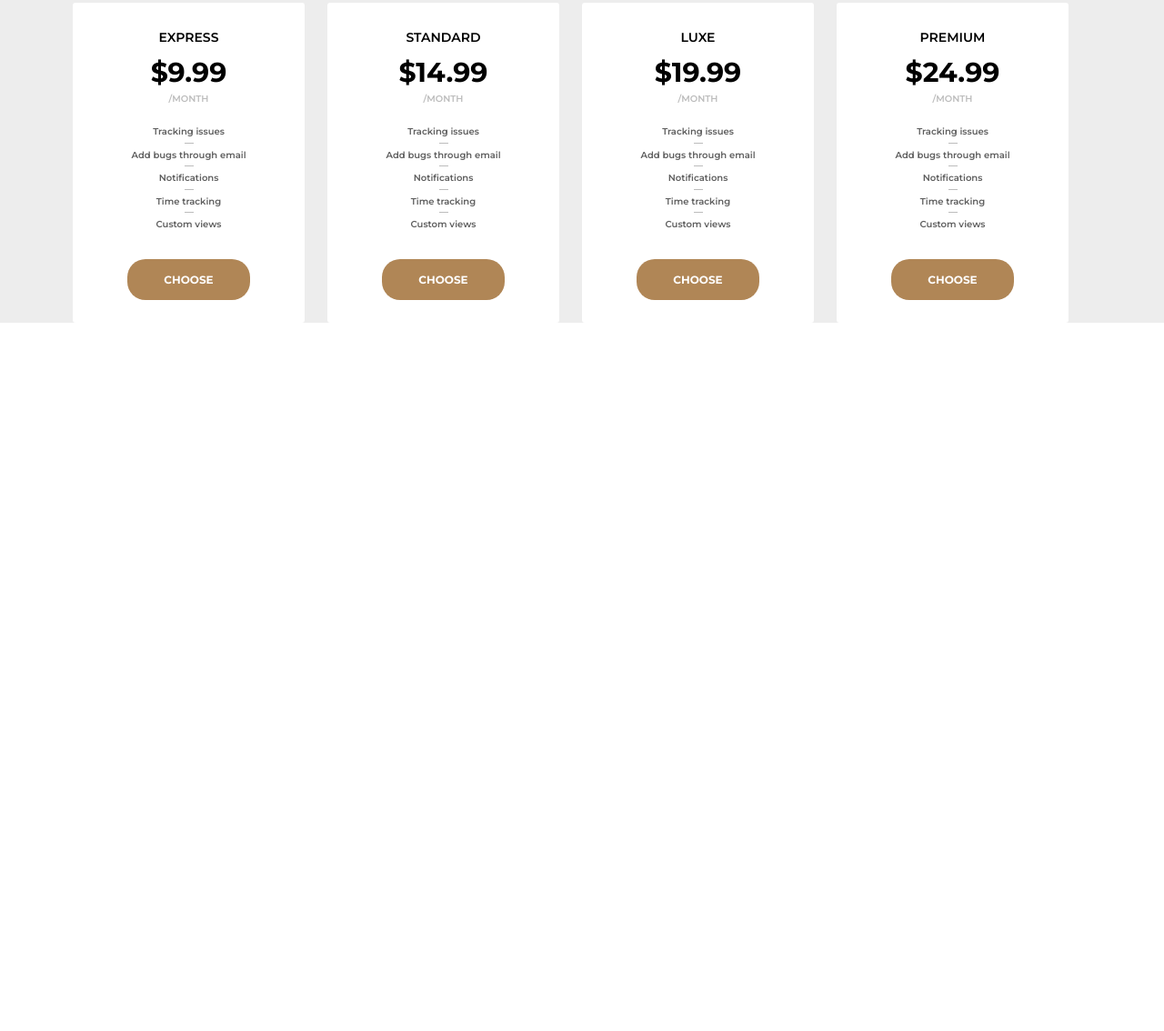
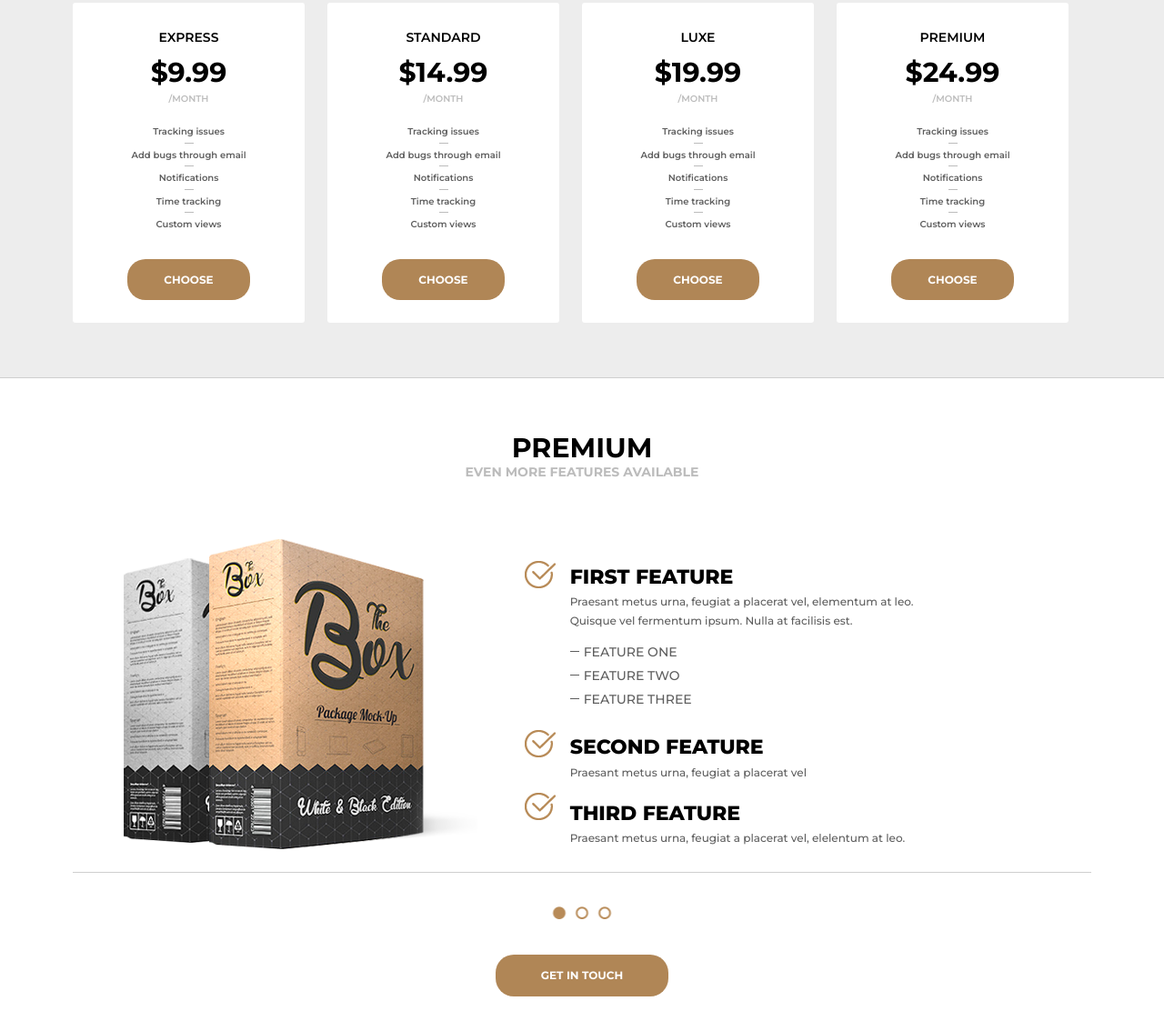
Before and after one commit to PawelZurawka/Awax_Website, a website: page index.html in a window 1280 px wide. Shown: the part 4207-5341 px from the top of the page at 91% size. Before the commit the page ends 4562 px from the top, so only its background shows below. Drawn offline with Linux system fonts and the light colour scheme.

Commit message:
Finish premium section

```diff
--- a/index.html
+++ b/index.html
@@ -345,6 +345,40 @@
             </div>
         </div>
       </section>
+      <section class="premium">
+        <div class="container premium__wrapper">
+          <h2 class="section__header--black team__header">premium</h2>
+          <p class="section-subheading">even more features available</p>
+          <div class="row">
+            <div class="col-5">
+              <img src="./images/box.png" alt="box">
+            </div>
+            <div class="col-7 premium__col-right">
+              <img class="premium__checkbox-img" src="./images/checkbox.png" alt="checkbox">
+              <div class="premium__feature-wrapper">
+                <h3 class="premium__feature-header premium__feature-header-first">first feature</h3>
+                <p class="premium__feature-text">Praesant metus urna, feugiat a placerat vel, elementum at leo. Quisque vel fermentum ipsum. Nulla at facilisis est.</p>
+                <ul class="premium__feature-list">
+                  <li class="premium__feature-list-item">feature one</li>
+                  <li class="premium__feature-list-item">feature two</li>
+                  <li class="premium__feature-list-item">feature three</li>
+                </ul>
+              </div>
+              <img class="premium__checkbox-img" src="./images/checkbox.png" alt="checkbox">
+              <div class="premium__feature-wrapper">
+                <h3 class="premium__feature-header">second feature</h3>
+                <p class="premium__feature-text">Praesant metus urna, feugiat a placerat vel</p>
+              </div>
+              <img class="premium__checkbox-img" src="./images/checkbox.png" alt="checkbox">
+              <div class="premium__feature-wrapper">
+                <h3 class="premium__feature-header">third feature</h3>
+                <p class="premium__feature-text">Praesant metus urna, feugiat a placerat vel, elelentum at leo.</p>
+              </div>
+            </div>
+          </div>
+        </div>
+        <button class="button premium__button">get in touch</button>
+      </section>
     </main>
   </body>
 </html>
--- /dev/null
+++ b/sass/sections/_premium.scss
@@ -0,0 +1,78 @@
+.premium {
+  &__wrapper {
+    border-bottom: $border-thin;
+    margin-bottom: 90px;
+  }
+
+  &__col-right {
+    padding-left: 30px;
+    margin-top: 40px;
+    padding-right: 150px;
+  }
+
+  &__checkbox-img {
+    float: left;
+  }
+
+  &__feature-header {
+    text-transform: uppercase;
+    font-size: 22px;
+    margin-bottom: 0;
+    font-weight: $font-extra-bold;
+  }
+
+  &__feature-header-first {
+    margin-top: 5px;
+  }
+
+  &__feature-wrapper {
+    margin-left: 50px;
+  }
+
+  &__feature-text {
+    margin-top: 5px;
+    line-height: 1.7;
+    position: relative;
+    color: $dark-grey;
+    font-size: 12px;
+    font-weight: $font-medium;
+  }
+
+  &__feature-list {
+    text-transform: uppercase;
+    padding-left: 15px;
+  }
+
+  &__feature-list-item {
+    position: relative;
+    color: $dark-grey;
+    font-size: 14px;
+    font-weight: $font-medium;
+    padding-bottom: 10px;
+    &::before {
+      position: absolute;
+      content: '';
+      width: 10px;
+      height: 1px;
+      background-color: $dark-grey;
+      bottom: 18px;
+      left: -15px;
+    }
+  }
+
+  &__button {
+    display: block;
+    margin: 60px auto;
+    position: relative;
+    &::before {
+      position: absolute;
+      content: '';
+      background-image: url('../images/paginator.png');
+      width: 65px;
+      height: 14px;
+      bottom: 85px;
+      left: 50%;
+      transform: translate(-50%, 0);
+    }
+  }
+}
--- a/sass/sections/_price.scss
+++ b/sass/sections/_price.scss
@@ -1,6 +1,8 @@
 .price {
   background-color: $section-bg;
   text-align: center;
+  padding-bottom: 60px;
+  border-bottom: $border-thin;
 
   &__wrapper {
     flex-wrap: nowrap;
--- a/sass/style.scss
+++ b/sass/style.scss
@@ -14,6 +14,7 @@
 @import "sections/clients";
 @import "sections/logos";
 @import "sections/price";
+@import "sections/premium";
 
 //Components
 @import "components/buttons";
```
Also changed, not shown: css/style.css, images/box.png (added), images/checkbox.png (added), 1 other file.
